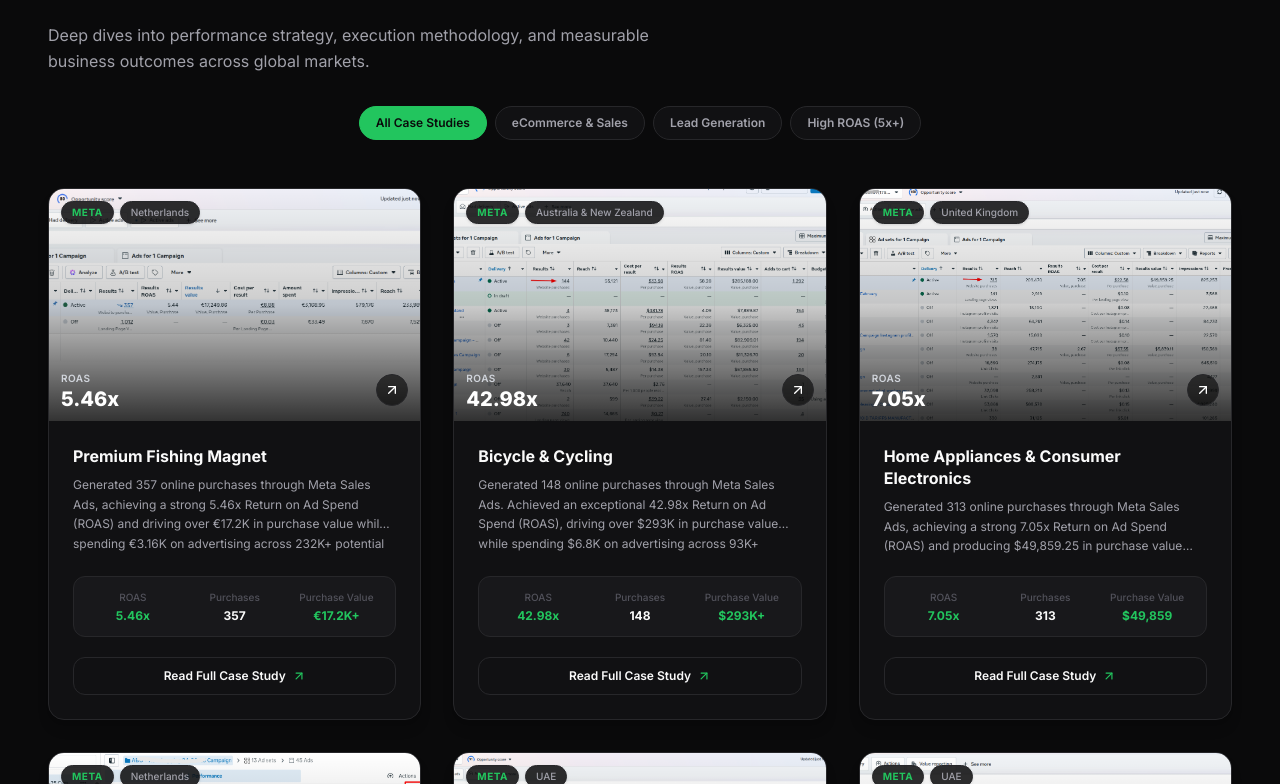
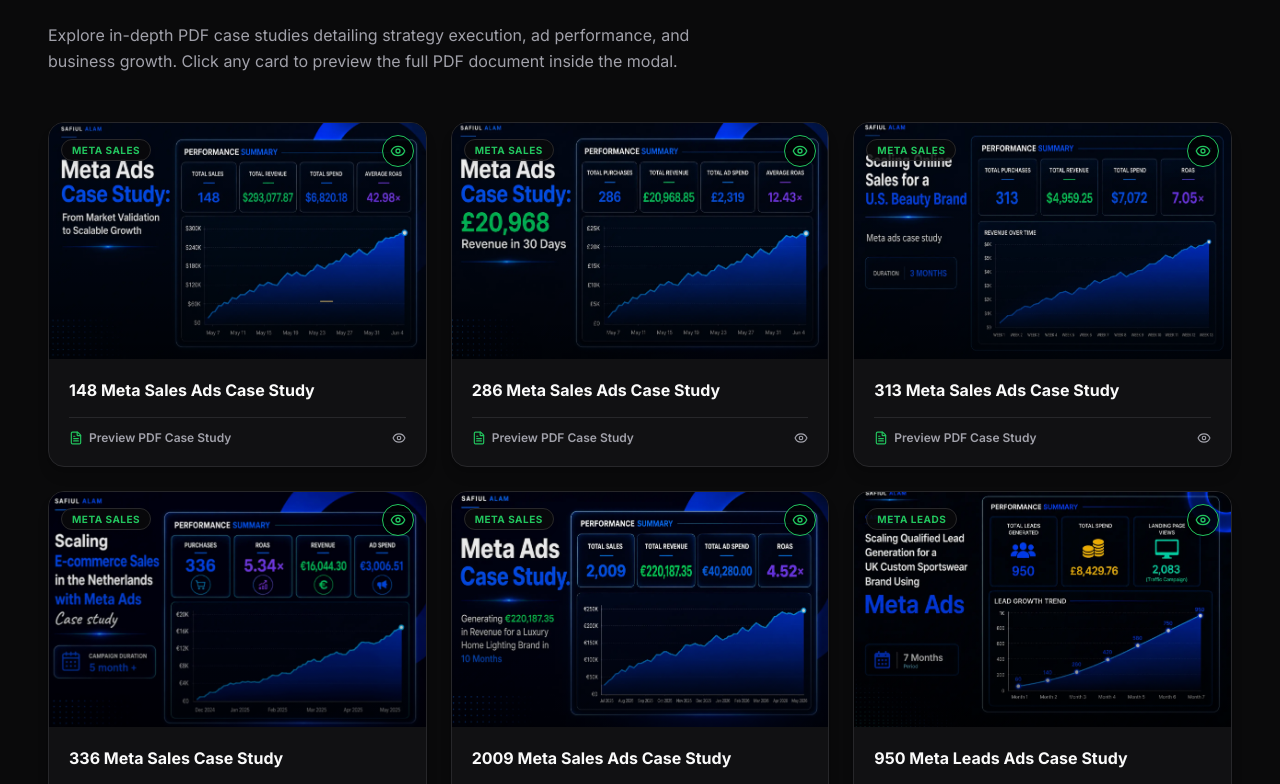
Before and after one commit to MdJowelAhmed/safiul-alam, a Next.js app: page / in a window 1280 px wide. Shown: the part 5736-6520 px from the top of the page. Built offline with nearby package versions, Linux system fonts and the light colour scheme.

Commit message:
feat: implement CaseStudies section with interactive PDF preview modal

```diff
--- a/src/components/sections/CaseStudies.tsx
+++ b/src/components/sections/CaseStudies.tsx
@@ -1,41 +1,134 @@
 "use client";
 
-import { useState } from "react";
+import { useState, useEffect } from "react";
 import Image from "next/image";
-import Link from "next/link";
-import { ArrowUpRight, TrendingUp, Target, Award, Layers } from "lucide-react";
+import { FileText, ExternalLink, X, Eye } from "lucide-react";
 import { Container } from "@/components/shared/Container";
 import { SectionHeading } from "@/components/shared/SectionHeading";
-import { caseStudies } from "@/data/case-studies";
 import { FadeIn, StaggerContainer, StaggerItem, HoverCard } from "@/components/shared/Motion";
+import { motion, AnimatePresence } from "framer-motion";
 
-const categories = [
-  { id: "all", label: "All Case Studies" },
-  { id: "ecommerce", label: "eCommerce & Sales" },
-  { id: "lead-gen", label: "Lead Generation" },
-  { id: "high-roas", label: "High ROAS (5x+)" },
+export interface PDFCaseStudy {
+  id: string;
+  number: string;
+  title: string;
+  platform: "Meta Sales" | "Meta Leads" | "Google Ads" | "TikTok Ads";
+  image: string;
+  pdfUrl: string;
+}
+
+const pdfCaseStudies: PDFCaseStudy[] = [
+  {
+    id: "148-meta-sales",
+    number: "148",
+    title: "148 Meta Sales Ads Case Study",
+    platform: "Meta Sales",
+    image: "/assets/case-studies/meta sales --148.webp",
+    pdfUrl: "/case-studies-pdf/148-Meta Sales ads .pdf",
+  },
+  {
+    id: "286-meta-sales",
+    number: "286",
+    title: "286 Meta Sales Ads Case Study",
+    platform: "Meta Sales",
+    image: "/assets/case-studies/meta sales - 286.webp",
+    pdfUrl: "/case-studies-pdf/286 Meta Sales ads .pdf",
+  },
+  {
+    id: "313-meta-sales",
+    number: "313",
+    title: "313 Meta Sales Ads Case Study",
+    platform: "Meta Sales",
+    image: "/assets/case-studies/meta sales -313.webp",
+    pdfUrl: "/case-studies-pdf/313 Meta Sales ads .pdf",
+  },
+  {
+    id: "336-meta-sales",
+    number: "336",
+    title: "336 Meta Sales Case Study",
+    platform: "Meta Sales",
+    image: "/assets/case-studies/meta sales -336.webp",
+    pdfUrl: "/case-studies-pdf/336-Meta Sales.pdf",
+  },
+  {
+    id: "2009-meta-sales",
+    number: "2009",
+    title: "2009 Meta Sales Ads Case Study",
+    platform: "Meta Sales",
+    image: "/assets/case-studies/Meta sales -2009.webp",
+    pdfUrl: "/case-studies-pdf/2009 Meta sales ads.pdf",
+  },
+  {
+    id: "950-meta-leads",
+    number: "950",
+    title: "950 Meta Leads Ads Case Study",
+    platform: "Meta Leads",
+    image: "/assets/case-studies/meta leads --950.webp",
+    pdfUrl: "/case-studies-pdf/950 Meta Leads ads.pdf",
+  },
+  {
+    id: "2195-meta-leads",
+    number: "2195",
+    title: "2195 Meta Leads Ads Case Study",
+    platform: "Meta Leads",
+    image: "/assets/case-studies/meta-leads-2195.webp",
+    pdfUrl: "/case-studies-pdf/2195 Meta Leads Ads .pdf",
+  },
+  {
+    id: "9263-meta-leads",
+    number: "9263",
+    title: "9263 Meta Leads Ads Case Study",
+    platform: "Meta Leads",
+    image: "/assets/case-studies/meta leads --9263.webp",
+    pdfUrl: "/case-studies-pdf/9263 Meta Leads ads .pdf",
+  },
+  {
+    id: "219-google-ads",
+    number: "219",
+    title: "219 Google Ads Case Study",
+    platform: "Google Ads",
+    image: "/assets/case-studies/Google sales-219.webp",
+    pdfUrl: "/case-studies-pdf/219 Google ads.pdf",
+  },
+  {
+    id: "4472-tiktok-sales",
+    number: "4472",
+    title: "4472 TikTok Sales Case Study",
+    platform: "TikTok Ads",
+    image: "/assets/case-studies/Tiktok sales -4472.webp",
+    pdfUrl: "/case-studies-pdf/4472 Tiktok sales.pdf",
+  },
 ];
 
 export function CaseStudies() {
-  const [activeFilter, setActiveFilter] = useState("all");
+  const [selectedPdf, setSelectedPdf] = useState<PDFCaseStudy | null>(null);
 
-  const filteredStudies = caseStudies.filter((cs) => {
-    if (activeFilter === "ecommerce") return cs.category.includes("ecommerce");
-    if (activeFilter === "lead-gen") return cs.category.includes("lead-gen");
-    if (activeFilter === "high-roas") {
-      const roasMetric = cs.metrics.find((m) => m.label.toLowerCase().includes("roas") || m.label.toLowerCase().includes("roi"));
-      if (!roasMetric) return false;
-      const num = parseFloat(roasMetric.value);
-      return !isNaN(num) && num >= 5.0;
+  // Lock body scroll when PDF modal is active
+  useEffect(() => {
+    if (selectedPdf) {
+      document.body.style.overflow = "hidden";
+    } else {
+      document.body.style.overflow = "";
     }
-    return true;
-  });
+    return () => {
+      document.body.style.overflow = "";
+    };
+  }, [selectedPdf]);
+
+  // Close modal on ESC key
+  useEffect(() => {
+    const handleKeyDown = (e: KeyboardEvent) => {
+      if (e.key === "Escape") setSelectedPdf(null);
+    };
+    window.addEventListener("keydown", handleKeyDown);
+    return () => window.removeEventListener("keydown", handleKeyDown);
+  }, []);
 
   return (
     <section
       id="case-studies"
       aria-labelledby="case-studies-heading"
-      className="border-t"
+      className="border-t relative"
       style={{
         paddingTop: "var(--section-y)",
         paddingBottom: "var(--section-y)",
@@ -46,163 +139,188 @@ export function CaseStudies() {
       <Container>
         <FadeIn>
           <SectionHeading
-            eyebrow="Strategic Breakdowns"
+            eyebrow="Verified PDF Documentation"
             title="Case Studies"
-            description="Deep dives into performance strategy, execution methodology, and measurable business outcomes across global markets."
-            className="mb-8"
+            description="Explore in-depth PDF case studies detailing strategy execution, ad performance, and business growth. Click any card to preview the full PDF document inside the modal."
+            className="mb-12"
           />
         </FadeIn>
 
-        {/* Category Filter Tabs */}
-        <FadeIn>
-          <div className="flex flex-wrap items-center justify-center gap-2 mb-12">
-            {categories.map((cat) => (
-              <button
-                key={cat.id}
-                onClick={() => setActiveFilter(cat.id)}
-                className="px-4 py-2 rounded-full text-xs font-semibold transition-all duration-200 border cursor-pointer"
-                style={{
-                  background: activeFilter === cat.id ? "var(--accent)" : "var(--surface)",
-                  color: activeFilter === cat.id ? "var(--bg)" : "var(--text-muted)",
-                  borderColor: activeFilter === cat.id ? "var(--accent)" : "var(--border)",
+        {/* All Case Studies Grid */}
+        <StaggerContainer staggerChildren={0.07} className="grid gap-6 sm:grid-cols-2 lg:grid-cols-3">
+          {pdfCaseStudies.map((cs) => (
+            <StaggerItem key={cs.id}>
+              <div
+                onClick={() => setSelectedPdf(cs)}
+                className="block h-full group cursor-pointer"
+                role="button"
+                tabIndex={0}
+                onKeyDown={(e) => {
+                  if (e.key === "Enter" || e.key === " ") setSelectedPdf(cs);
                 }}
+                title={`View ${cs.title} PDF Modal`}
               >
-                {cat.label}
-              </button>
-            ))}
-          </div>
-        </FadeIn>
-
-        {/* Case Studies Grid */}
-        <StaggerContainer staggerChildren={0.08} className="grid gap-8 md:grid-cols-2 lg:grid-cols-3">
-          {filteredStudies.slice(0, 6).map((cs) => {
-            const mainMetric = cs.metrics.find((m) => m.highlight) || cs.metrics[0];
-            return (
-              <StaggerItem key={cs.slug}>
                 <HoverCard
-                  className="group flex flex-col rounded-2xl border transition-all duration-300 overflow-hidden h-full shadow-lg"
+                  className="group flex flex-col rounded-2xl border transition-all duration-300 overflow-hidden h-full shadow-lg group-hover:border-[var(--accent)]"
                   style={{
                     background: "var(--surface)",
                     borderColor: "var(--border)",
                   }}
                 >
-                  {/* Image & Main Highlight Badge */}
+                  {/* Image Container with Hover Zoom */}
                   <div className="relative aspect-[16/10] w-full overflow-hidden bg-[var(--surface-2)]">
-                    {cs.image && (
                     <Image
                       src={cs.image}
-                        alt={cs.niche}
+                      alt={cs.title}
                       fill
                       sizes="(max-width: 768px) 100vw, (max-width: 1200px) 50vw, 33vw"
                       className="object-cover transition-transform duration-500 group-hover:scale-105"
                     />
-                    )}
-                    <div className="absolute inset-0 bg-gradient-to-t from-black/80 via-black/20 to-transparent" />
+                    <div className="absolute inset-0 bg-gradient-to-t from-black/80 via-black/20 to-transparent opacity-80 group-hover:opacity-60 transition-opacity" />
 
-                    {/* Floating Top Badge */}
-                    <div className="absolute top-3 left-3 flex flex-wrap gap-1.5">
+                    {/* Platform Tag Badge */}
+                    <div className="absolute top-3 left-3">
                       <span
-                        className="rounded-full px-2.5 py-0.5 text-[10px] font-bold uppercase tracking-wider border shadow-sm"
+                        className="rounded-full px-2.5 py-1 text-[10px] font-bold uppercase tracking-wider border shadow-md backdrop-blur-md"
                         style={{
                           background: "rgba(10, 10, 11, 0.85)",
                           borderColor: "var(--border)",
                           color: "var(--accent)",
                         }}
                       >
-                        {cs.platform.toUpperCase()}
+                        {cs.platform}
                       </span>
-                      <span
-                        className="rounded-full px-2.5 py-0.5 text-[10px] font-medium border shadow-sm"
+                    </div>
+
+                    {/* Quick Preview Badge at top right */}
+                    <div className="absolute top-3 right-3 flex h-8 w-8 items-center justify-center rounded-full border bg-black/75 text-[var(--accent)] shadow-md transition-transform group-hover:scale-110">
+                      <Eye size={16} />
+                    </div>
+                  </div>
+
+                  {/* Card Body */}
+                  <div className="flex flex-1 flex-col p-5">
+                    <h3 className="mb-4 text-base font-bold leading-snug group-hover:text-[var(--accent)] transition-colors duration-200" style={{ color: "var(--text)" }}>
+                      {cs.title}
+                    </h3>
+
+                    {/* Open Modal CTA Footer */}
+                    <div
+                      className="mt-auto pt-3 border-t flex items-center justify-between text-xs font-semibold group-hover:text-[var(--accent)] transition-colors duration-200"
                       style={{
-                          background: "rgba(10, 10, 11, 0.85)",
                         borderColor: "var(--border)",
                         color: "var(--text-muted)",
                       }}
                     >
-                        {cs.market}
+                      <span className="flex items-center gap-1.5">
+                        <FileText size={14} style={{ color: "var(--accent)" }} />
+                        <span>Preview PDF Case Study</span>
                       </span>
-                    </div>
-
-                    {/* Bottom Main Metric Highlight */}
-                    {mainMetric && (
-                      <div className="absolute bottom-3 left-3 right-3 flex items-center justify-between">
-                        <div>
-                          <p className="text-[10px] uppercase font-semibold tracking-wider text-gray-300">
-                            {mainMetric.label}
-                          </p>
-                          <p className="text-xl font-extrabold text-white leading-none mt-0.5">
-                            {mainMetric.value}
-                          </p>
-                        </div>
-                        <div
-                          className="flex h-8 w-8 items-center justify-center rounded-full border bg-black/60 text-white transition-transform group-hover:scale-110 group-hover:bg-[var(--accent)] group-hover:text-[var(--bg)]"
-                          style={{ borderColor: "var(--border)" }}
-                        >
-                          <ArrowUpRight size={16} />
+                      <Eye size={14} className="transition-transform duration-200 group-hover:scale-110" />
                     </div>
                   </div>
-                    )}
+                </HoverCard>
               </div>
+            </StaggerItem>
+          ))}
+        </StaggerContainer>
+      </Container>
 
-                  {/* Card Content */}
-                  <div className="flex flex-1 flex-col p-6">
-                    <h3 className="mb-2 text-base font-bold leading-snug group-hover:text-[var(--accent)] transition-colors" style={{ color: "var(--text)" }}>
-                      {cs.niche}
-                    </h3>
-
-                    <p className="text-xs leading-relaxed flex-1 mb-5 line-clamp-3" style={{ color: "var(--text-muted)" }}>
-                      {cs.summary}
-                    </p>
-
-                    {/* Metrics Grid inside card */}
-                    <div className="grid grid-cols-3 gap-2 py-3 px-3 rounded-xl border mb-5" style={{ background: "var(--surface-2)", borderColor: "var(--border)" }}>
-                      {cs.metrics.slice(0, 3).map((m, idx) => (
-                        <div key={idx} className="text-center">
-                          <p className="text-[10px] font-medium truncate" style={{ color: "var(--text-dim)" }}>
-                            {m.label}
-                          </p>
-                          <p className="text-xs font-bold mt-0.5" style={{ color: m.highlight ? "var(--accent)" : "var(--text)" }}>
-                            {m.value}
-                          </p>
-                        </div>
-                      ))}
-                    </div>
-
-                    {/* CTA Link */}
-                    <Link
-                      href={`/case-studies/${cs.slug}`}
-                      className="inline-flex items-center justify-center gap-1.5 w-full py-2.5 rounded-xl border text-xs font-semibold transition-all hover:border-[var(--accent)] hover:bg-[var(--surface-2)]"
+      {/* PDF Modal Viewer */}
+      <AnimatePresence>
+        {selectedPdf && (
+          <motion.div
+            initial={{ opacity: 0 }}
+            animate={{ opacity: 1 }}
+            exit={{ opacity: 0 }}
+            className="fixed inset-0 z-50 flex items-center justify-center p-3 sm:p-6 md:p-8 bg-black/80 backdrop-blur-md"
+            onClick={() => setSelectedPdf(null)}
+          >
+            <motion.div
+              initial={{ opacity: 0, scale: 0.95, y: 15 }}
+              animate={{ opacity: 1, scale: 1, y: 0 }}
+              exit={{ opacity: 0, scale: 0.95, y: 15 }}
+              transition={{ duration: 0.2, ease: "easeOut" }}
+              className="relative w-full max-w-5xl h-[90vh] flex flex-col rounded-2xl border shadow-2xl overflow-hidden"
+              style={{
+                background: "var(--surface)",
+                borderColor: "var(--border)",
+              }}
+              onClick={(e) => e.stopPropagation()}
+            >
+              {/* Modal Header Bar */}
+              <div
+                className="flex items-center justify-between px-5 py-3.5 border-b shrink-0"
                 style={{
                   borderColor: "var(--border)",
-                        color: "var(--text)",
+                  background: "var(--surface-2)",
                 }}
               >
-                      <span>Read Full Case Study</span>
-                      <ArrowUpRight size={14} style={{ color: "var(--accent)" }} />
-                    </Link>
-                  </div>
-                </HoverCard>
-              </StaggerItem>
-            );
-          })}
-        </StaggerContainer>
-
-        {/* View All Case Studies Button */}
-        <FadeIn className="mt-12 text-center">
-          <Link
-            href="/case-studies"
-            className="inline-flex items-center gap-2 rounded-xl px-6 py-3 text-sm font-semibold border transition-all hover:scale-105"
+                <div className="flex items-center gap-3 truncate pr-4">
+                  <div
+                    className="flex h-9 w-9 shrink-0 items-center justify-center rounded-xl border"
                     style={{
-              background: "var(--surface)",
+                      background: "var(--bg)",
                       borderColor: "var(--border)",
                       color: "var(--accent)",
                     }}
                   >
-            <Layers size={16} />
-            <span>Explore All 21 Detailed Case Studies</span>
-          </Link>
-        </FadeIn>
-      </Container>
+                    <FileText size={18} />
+                  </div>
+                  <div className="truncate">
+                    <h3 className="text-sm font-bold truncate" style={{ color: "var(--text)" }}>
+                      {selectedPdf.title}
+                    </h3>
+                    <p className="text-[11px] font-medium" style={{ color: "var(--text-muted)" }}>
+                      {selectedPdf.platform} • Case Study PDF
+                    </p>
+                  </div>
+                </div>
+
+                <div className="flex items-center gap-2 shrink-0">
+                  {/* Open in New Tab Option */}
+                  <a
+                    href={selectedPdf.pdfUrl}
+                    target="_blank"
+                    rel="noopener noreferrer"
+                    className="hidden sm:inline-flex items-center gap-1.5 px-3 py-1.5 rounded-xl border text-xs font-semibold transition-all hover:border-[var(--accent)] hover:bg-[var(--bg)]"
+                    style={{
+                      borderColor: "var(--border)",
+                      background: "var(--surface)",
+                      color: "var(--text)",
+                    }}
+                  >
+                    <span>Open New Tab</span>
+                    <ExternalLink size={13} style={{ color: "var(--accent)" }} />
+                  </a>
+
+                  {/* Close Button */}
+                  <button
+                    onClick={() => setSelectedPdf(null)}
+                    aria-label="Close PDF Viewer"
+                    className="flex h-9 w-9 items-center justify-center rounded-xl border transition-all hover:bg-[var(--bg)] cursor-pointer"
+                    style={{
+                      borderColor: "var(--border)",
+                      color: "var(--text-muted)",
+                    }}
+                  >
+                    <X size={18} />
+                  </button>
+                </div>
+              </div>
+
+              {/* PDF Viewer iFrame Frame */}
+              <div className="flex-1 w-full h-full bg-zinc-950 relative">
+                <iframe
+                  src={`${selectedPdf.pdfUrl}#toolbar=1&navpanes=0`}
+                  title={selectedPdf.title}
+                  className="w-full h-full border-0"
+                />
+              </div>
+            </motion.div>
+          </motion.div>
+        )}
+      </AnimatePresence>
     </section>
   );
 }
```
Lines whose indentation alone changed are shown as unchanged.
